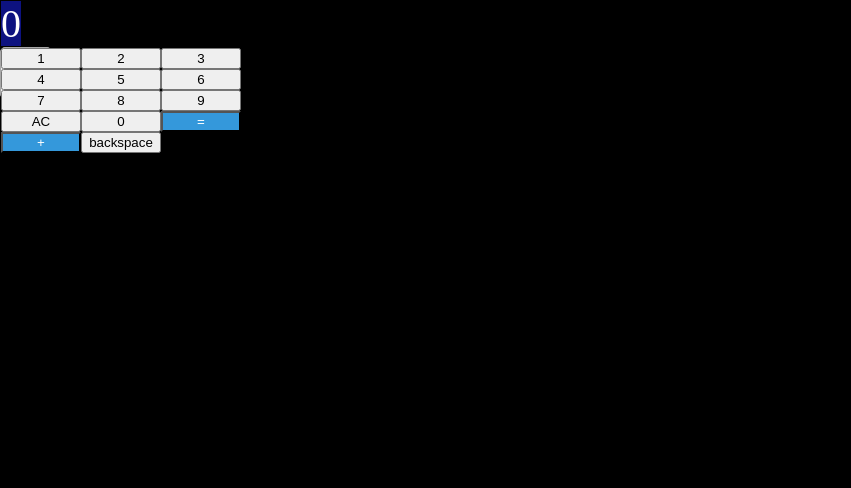
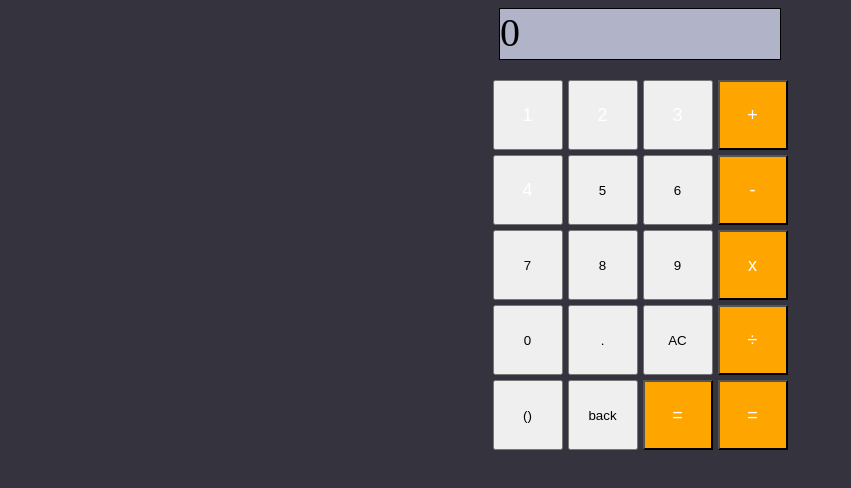
Before and after one commit to zubair-H/simple-calculator, a plain HTML site: page index.html in a window 1280 px wide. Shown: the whole page, without its empty margins (0-851 px from the left). Drawn offline with Linux system fonts and the light colour scheme.

Commit message:
fixing the gap

```diff
--- a/index.html
+++ b/index.html
@@ -2,25 +2,34 @@
 <link rel="stylesheet" href="style.css">
 <head></head>
 <body>
+    <div class="displayBox">
     <span id="displayBox">0</span>
+    </div>
     <div class="buttons_outer">
         <button id="one">1</button>
         <button id="two">2</button>
         <button id="three">3</button>
+        <button id="add">+</button>
         <button id="four">4</button>
         <button id="five">5</button>
         <button id="six">6</button>
+        <button id="subtract">-</button>
         <button id="seven">7</button>
         <button id="eight">8</button>
         <button id="nine">9</button>
+        <button id="multiply">x</button>
+        <button id="zero">0</button>
+        <button id="backspace" >.</button>
         <button id="reset">AC</button>
-            <button id="zero">0</button>
+        <button id="divide">÷</button>
+        <button id="backspace" >()</button>
+        <button id="backspace" >back</button>
         <button id="equals">=</button>
-            <button id="add">+</button>
-            <button id="backspace" >backspace</button>
-
+        <button id="equals">=</button>
     </div>
     <script>
+        document.getElementById("subtract").onclick = function(){addToDisplay('-')};
+
          document.getElementById("backspace").onclick = function(){backSpace(); };
          document.getElementById("zero").onclick = function(){addToDisplay(0)};
          document.getElementById("one").onclick = function(){addToDisplay(1)};
--- a/style.css
+++ b/style.css
@@ -1,46 +1,53 @@
 body {
-    background-color: black;
-
-    align-items: center;
-    height: 100vh;
-    margin: 0;
-    color: white;
+    background-color: #35333d;
 }
 
+.buttons_outer {
+    display: grid;
+    grid-template-columns: repeat(4, 70px);
+    grid-template-rows: repeat(5, 70px);
+    color: white;
+    width: fit-content;
+    margin: 20px auto 0; /* Adjusted the margin to close the gap */
+    gap: 5px;
+}
 
 .buttons_outer {
-    text-align: center;
-    display: grid;
-    grid-template-columns: repeat(3, 80px);
-    color: white;
-}
-
-
-.buttons_outer {
-    width: 50px;
-    height: 50px;
-    font-size: 18px;
-    background-color: #f0f0f0;
-    border: 1px solid #a8a8a8;
-    border-radius: 5px;
-    cursor: pointer;
+    outline: none;
+    border: 200px white;
+    background-color: transparent;
+    color: black;
 }
 
 #equals,
-#add {
-    background-color: #3498db;
+#add,
+#subtract,
+#multiply,
+#divide {
+    background-color: orange;
     color: white;
+    outline: none;
+    font-size: large;
 }
 
-#one,#two,#three, #four, #five, #six, #seven, #eight,#nine, #backspace, #reset,#zero{
-    color: rgb(0, 0, 0);
+#one,
+#two,
+#three,
+#four {
+    color: white;
+    outline: none;
+    font-size: large;
 }
 
 #displayBox {
-
-    background-color: rgb(13, 18, 128);
+    display: flex;
+    margin-top: 0;
+    margin-left: auto;
+    margin-right: auto;
+    width: 280px;
+    height: 50px;
+    background-color: rgb(177, 179, 200);
     border: 1px solid #000000;
-
     font-size: 40px;
     text-align: right;
 }
```
Lines whose indentation alone changed are shown as unchanged.
